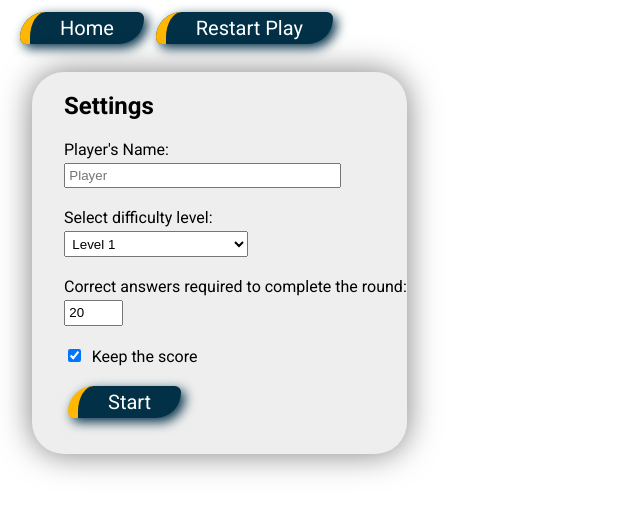
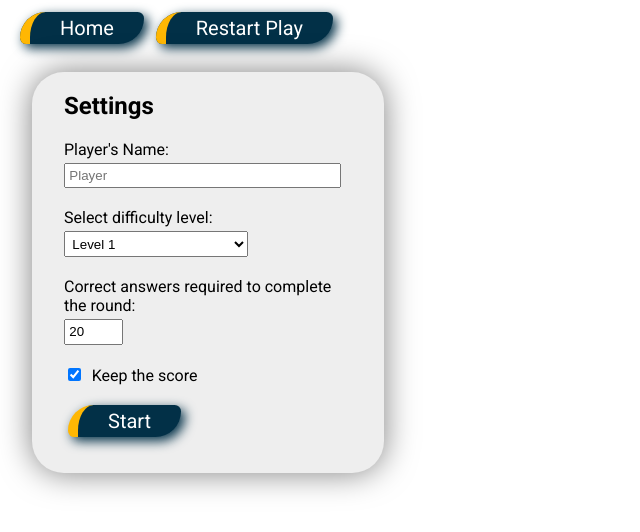
Before and after one commit to Alzenas/simple-maths-quiz, a plain HTML site: page maths.html in a window 1280 px wide. Shown: the whole page, without its empty margins (0-640 px from the left). Drawn offline with Linux system fonts and the light colour scheme.

Commit message:
Adjust settings label width and right padding

```diff
--- a/style.css
+++ b/style.css
@@ -38,6 +38,8 @@ main aside {
 
 main aside form label {
     margin-bottom: 0.25em;
+    padding-right: 2rem;
+    max-width: 18em;
 }
 
 main aside input, main aside select {
```
